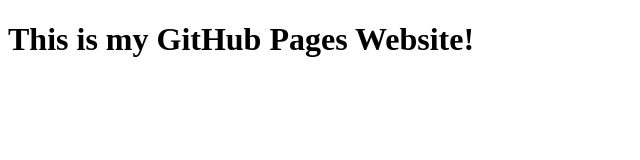
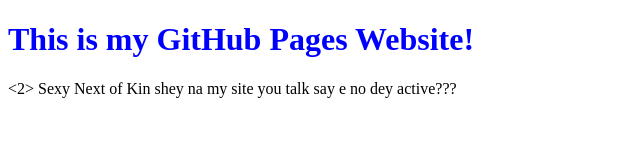
Before and after one commit to Agerkaan/Agerkaan.github.io, a plain HTML site: page index.html in a window 1280 px wide. Shown: the whole page, without its empty margins (0-640 px from the left). Drawn offline with Linux system fonts and the light colour scheme.

Commit message:
Added a name

```diff
--- a/index.html
+++ b/index.html
@@ -6,6 +6,7 @@
         </title>
     </head>
     <body>
-        <h1> This is my GitHub Pages Website!</h1>
+        <h1 style="color: blue;"> This is my GitHub Pages Website!</h1>
+        <2> Sexy Next of Kin shey na my site you talk say e no dey active???</2>
     </body>
 </html>
```
